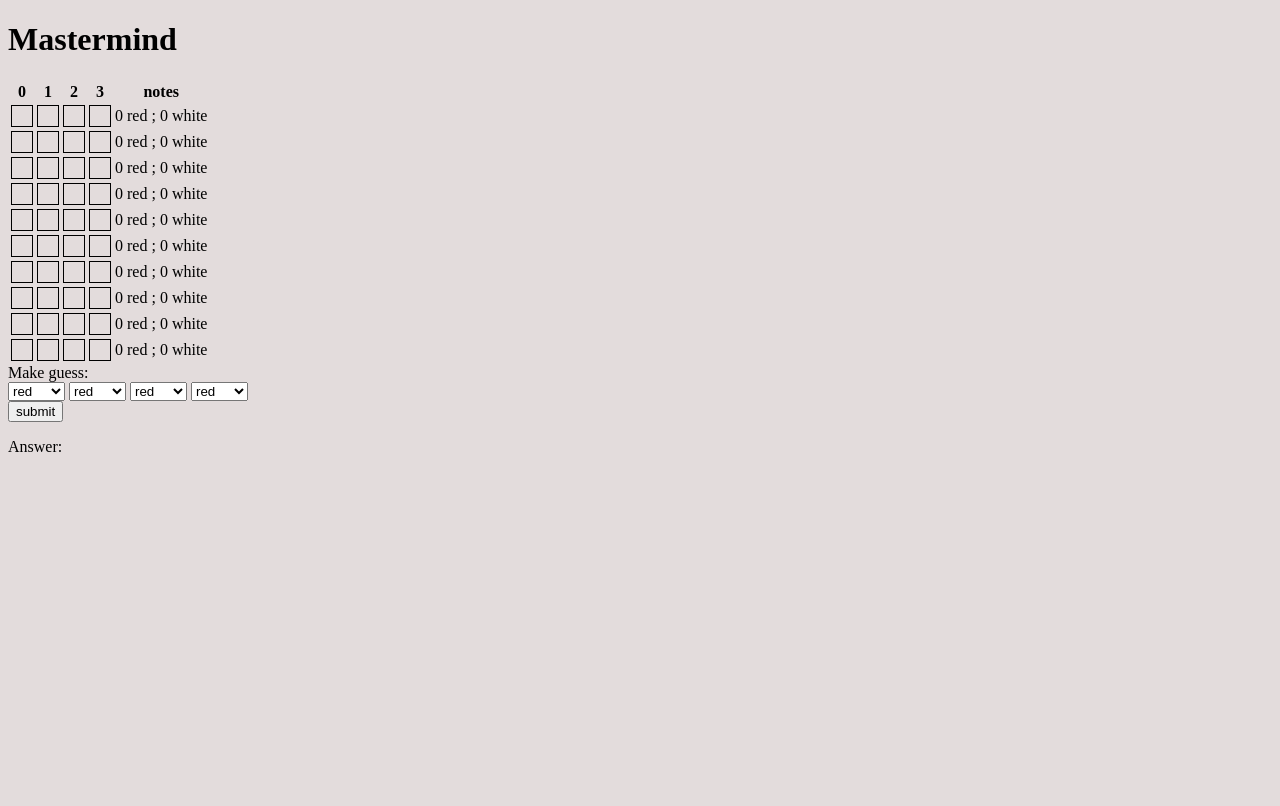
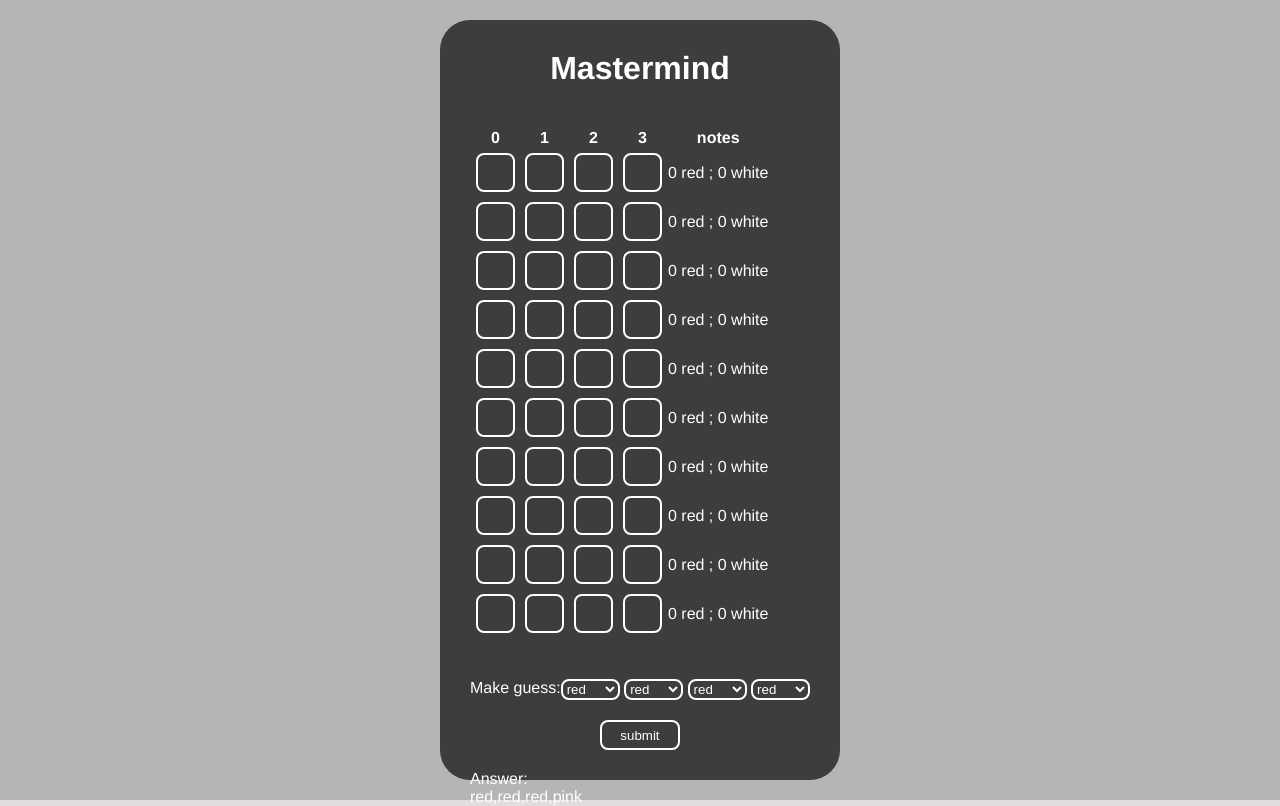
Before and after one commit to Avery2/mastermind, a plain HTML site: page index.html in a window 1280 px wide. Drawn offline with Linux system fonts and the light colour scheme.

Commit message:
feat: styles

```diff
--- a/index.html
+++ b/index.html
@@ -9,7 +9,10 @@
     <title>Document</title>
 </head>
 <body>
-    <h1>Mastermind</h1>
+    <div class="wrapper">
+        <div class="hwrapper">
+            <h1>Mastermind</h1>
+        </div>
     <table id="board">
         <tr>
             <th>1</th>
@@ -32,6 +35,7 @@
             </td>
         </tr>
     </table>
+    <div class="guesswrapper">
     <label>Make guess:</label>
     <div>
         <select name="color-input" id="color-input-1"></select>
@@ -39,11 +43,15 @@
         <select name="color-input" id="color-input-3"></select>
         <select name="color-input" id="color-input-4"></select>
     </div>
+    </div>
+    <div class="buttonwrapperr">
     <button onclick="addTableRowData();">submit</button>
+    </div>
+    <p>Answer:</p>
+    <p id="answer"></p>
+    </div>
 </body>
 <footer>
     <script type="text/javascript" src="script.js"></script>
-    <p>Answer:</p>
-    <p id="answer"></p>
 </footer>
 </html>
--- a/styles.css
+++ b/styles.css
@@ -1,14 +1,94 @@
 html {
     background-color: rgb(227, 220, 220);
 }
+.hwrapper {
+    width: 100%;
+    justify-content: center;
+    align-content: center;
+    text-align: center;
+}
+
+* {
+    margin: 0px;
+    padding: 0px;
+}
 
 .square {
-    width: 20px;
-    height: 20px;
+    width: 35px;
+    height: 35px;
     background-color: none;
-    border: 1px solid black;
+    border: 2px solid white;
+    border-radius: 8px;
+    margin: 4px;
 }
 
 .color-input {
     width: 24%;
 }
+body {
+    display: flex;
+    justify-content: center;
+    align-content: center;
+    background-color: #b5b5b5;
+    height: 100vh;
+    color: white;
+    font-family: helvetica;
+
+}
+
+h1 {
+    margin-bottom: 40px;
+    width: 100%;
+    text-justify: center;
+}
+
+.wrapper {
+    background-color: #3D3D3D;
+    padding: 30px;
+    border-radius: 20px;
+    margin-top: 20px;
+    margin-bottom: 20px;
+    border: 5px;
+    border-color: white;
+    border-radius: 30px;
+}
+
+button {
+    height: 30px;
+    width: 80px;
+    border: 2px solid white;
+    border-radius: 8px;
+    background-color: #3D3D3D;
+    color: white;
+}
+
+button.active {
+    background-color: white;
+}
+
+.buttonwrapperr {
+    width: 300px;
+    display: flex;
+    justify-content: center;
+    align-items: center;
+    align-items: center;
+    margin: 20px;
+    color: white;
+
+}
+
+.guesswrapper {
+    display: flex;
+    justify-content: center;
+    align-content: center;
+    margin-top: 40px;
+}
+
+select {
+    border: 2px solid white;
+    border-radius: 8px;
+    background-color: #3D3D3D;
+    color: white;
+}
+
+margin-top: 40px;
```
